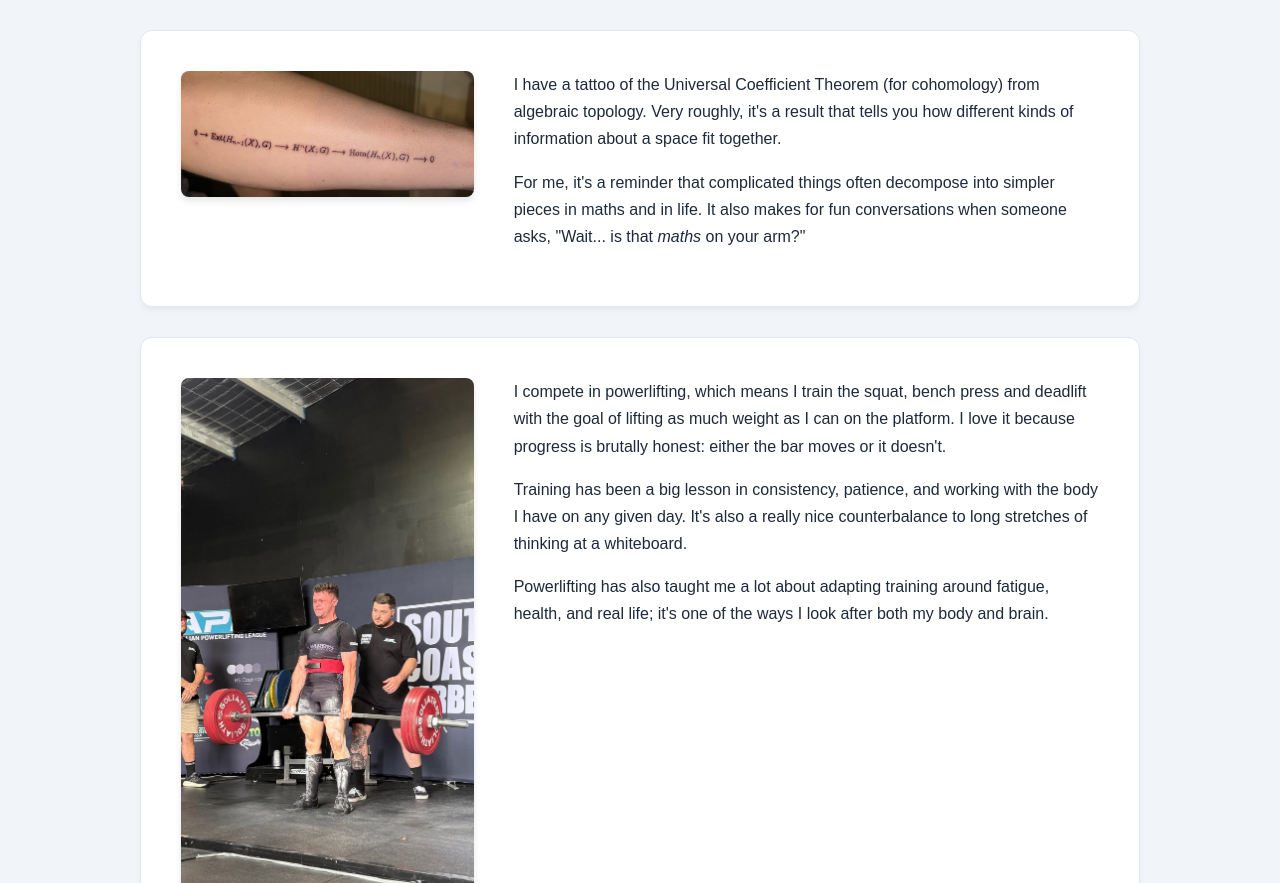
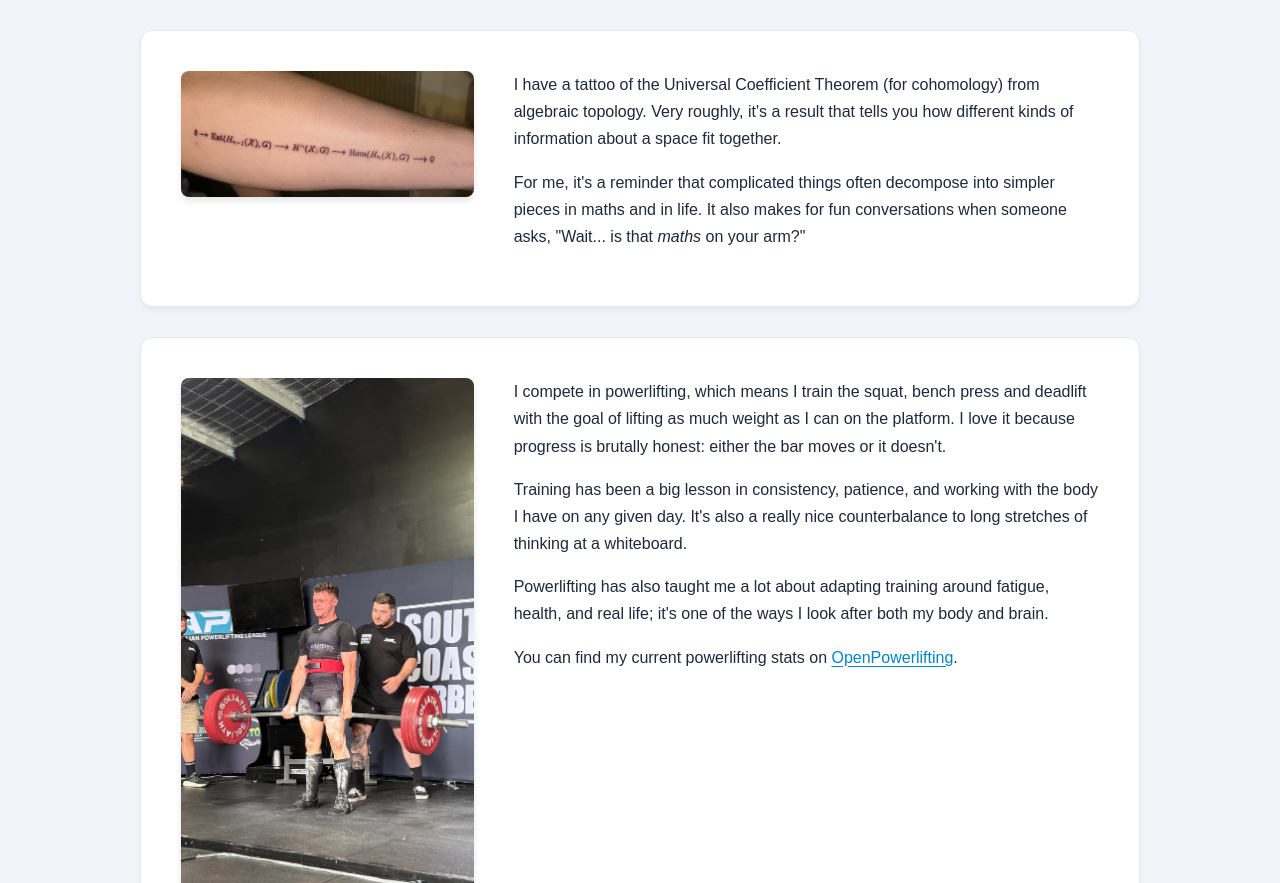
Before and after one commit to tobincvb/tobincvb.github.io, a plain HTML site: page fun.html in a window 1280 px wide. Shown: the part 217-1100 px from the top of the page. Drawn offline with Linux system fonts and the light colour scheme.

Commit message:
Add link to current powerlifting stats

```diff
--- a/fun.html
+++ b/fun.html
@@ -70,6 +70,7 @@
                 <p style="margin-top: 0;">I compete in powerlifting, which means I train the squat, bench press and deadlift with the goal of lifting as much weight as I can on the platform. I love it because progress is brutally honest: either the bar moves or it doesn't.</p>
                 <p>Training has been a big lesson in consistency, patience, and working with the body I have on any given day. It's also a really nice counterbalance to long stretches of thinking at a whiteboard.</p>
                 <p>Powerlifting has also taught me a lot about adapting training around fatigue, health, and real life; it's one of the ways I look after both my body and brain.</p>
+                <p>You can find my current powerlifting stats on <a href="https://www.openpowerlifting.org/u/tobincarltonvanbuizen" target="_blank">OpenPowerlifting</a>.</p>
             </div>
         </div>
 
```
